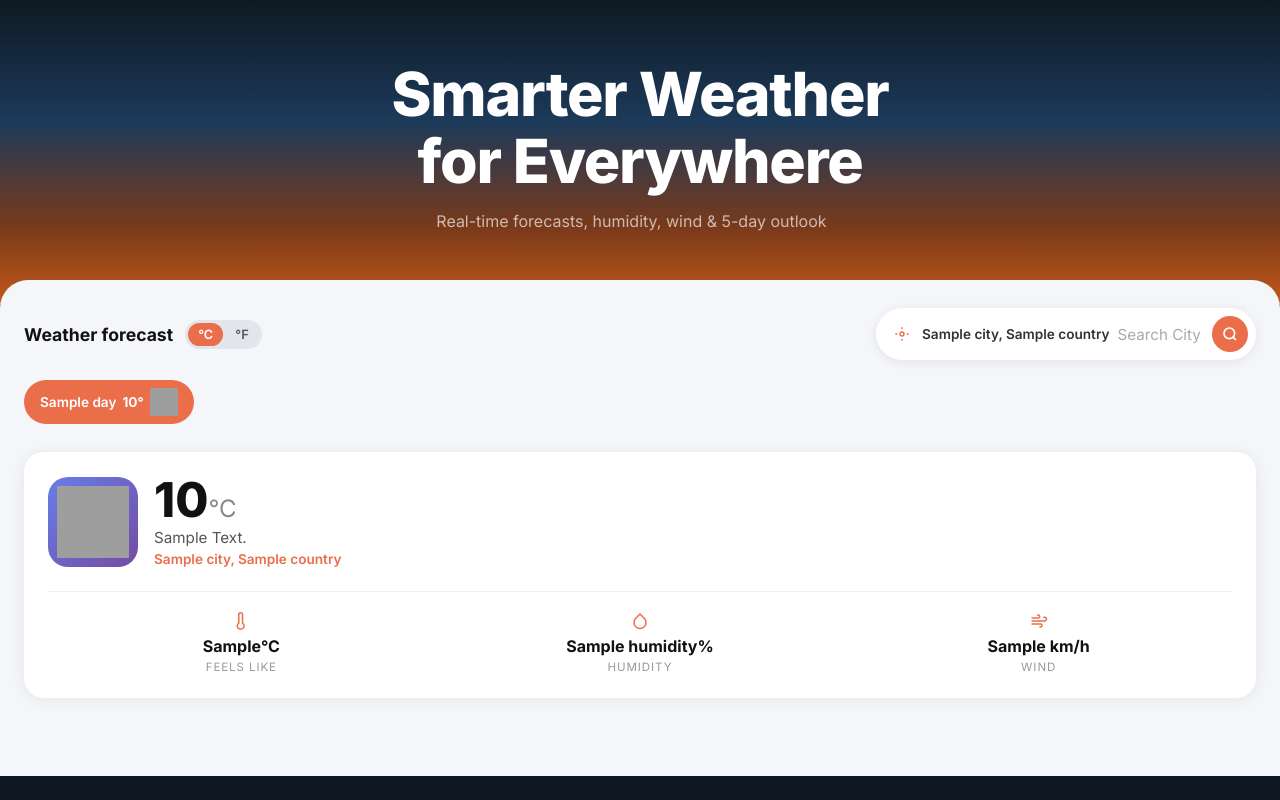
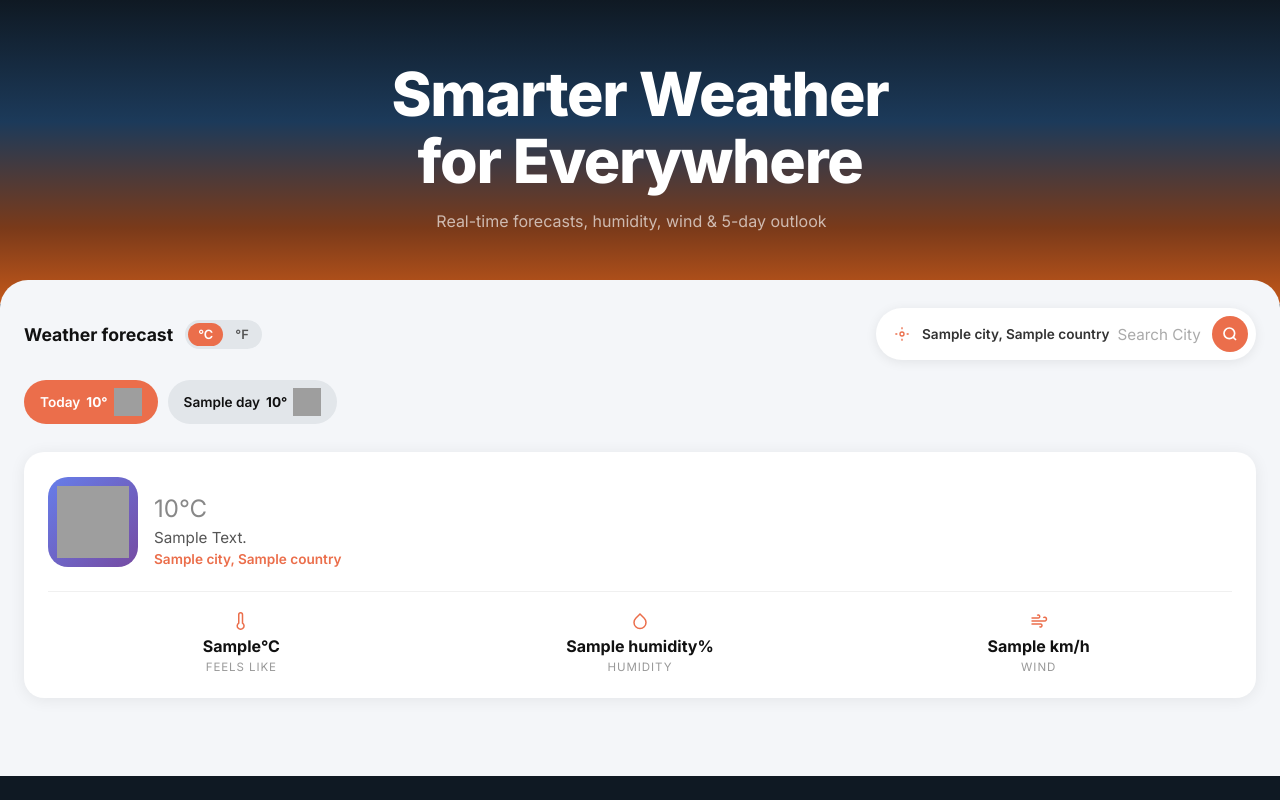
Before and after one commit to tranquilo121-pixel/flask-weather-app, a Flask app: template templates/index.html in a window 1280 px wide. Run offline with Flask 2, Linux system fonts and the light colour scheme; the template is opened without the code that fills it: most values are stand-ins (such as "Sample title", 1, 10 or a date in 2020); grey boxes are pictures that could not be loaded.

Commit message:
Clickable day pills — each shows full weather details

```diff
--- a/app.py
+++ b/app.py
@@ -67,8 +67,12 @@ def get_forecast(city=None, lat=None, lon=None):
             forecast.append({
                 "date": date,
                 "day_name": datetime.strptime(date, "%Y-%m-%d").strftime("%a"),
+                "temp": round(item["main"]["temp"]),
                 "temp_max": round(item["main"]["temp_max"]),
                 "temp_min": round(item["main"]["temp_min"]),
+                "feels_like": round(item["main"]["feels_like"]),
+                "humidity": item["main"]["humidity"],
+                "wind_speed": round(item.get("wind", {}).get("speed", 0) * 3.6, 1),
                 "icon": w["icon"],
                 "description": w["description"],
             })
--- a/templates/index.html
+++ b/templates/index.html
@@ -44,8 +44,13 @@
 
       {% if forecast %}
       <div class="day-strip">
+        <div class="day-pill active" onclick="showDay(this, 'today')">
+          <span class="day-name">Today</span>
+          <span class="day-temp">{{ weather.temp }}°</span>
+          <img src="https://openweathermap.org/img/wn/{{ weather.icon }}.png" alt="" />
+        </div>
         {% for day in forecast %}
-        <div class="day-pill {% if loop.first %}active{% endif %}">
+        <div class="day-pill" onclick="showDay(this, '{{ loop.index0 }}')">
           <span class="day-name">{{ day.day_name }}</span>
           <span class="day-temp">{{ day.temp_max }}°</span>
           <img src="https://openweathermap.org/img/wn/{{ day.icon }}.png" alt="" />
@@ -55,14 +60,14 @@
       {% endif %}
 
       {% if weather %}
-      <div class="weather-panel">
+      <div class="weather-panel" id="weather-panel">
         <div class="weather-main">
           <div class="weather-icon-wrap">
-            <img src="https://openweathermap.org/img/wn/{{ weather.icon }}@2x.png" alt="{{ weather.description }}" />
+            <img id="panel-icon" src="https://openweathermap.org/img/wn/{{ weather.icon }}@2x.png" alt="" />
           </div>
           <div class="weather-info">
-            <div class="big-temp">{{ weather.temp }}<span>°C</span></div>
-            <div class="weather-desc">{{ weather.description }}</div>
+            <div class="big-temp"><span id="panel-temp">{{ weather.temp }}</span><span>°C</span></div>
+            <div class="weather-desc" id="panel-desc">{{ weather.description }}</div>
             <div class="weather-city">{{ weather.city }}{% if weather.country %}, {{ weather.country }}{% endif %}</div>
           </div>
         </div>
@@ -70,17 +75,17 @@
         <div class="detail-strip">
           <div class="detail-item">
             <svg width="18" height="18" viewBox="0 0 24 24" fill="none" stroke="currentColor" stroke-width="2"><path d="M14 14.76V3.5a2.5 2.5 0 0 0-5 0v11.26a4.5 4.5 0 1 0 5 0z"/></svg>
-            <span class="d-val">{{ weather.feels_like }}°C</span>
+            <span class="d-val" id="panel-feels">{{ weather.feels_like }}°C</span>
             <span class="d-lbl">Feels Like</span>
           </div>
           <div class="detail-item">
             <svg width="18" height="18" viewBox="0 0 24 24" fill="none" stroke="currentColor" stroke-width="2"><path d="M12 2.69l5.66 5.66a8 8 0 1 1-11.31 0z"/></svg>
-            <span class="d-val">{{ weather.humidity }}%</span>
+            <span class="d-val" id="panel-humidity">{{ weather.humidity }}%</span>
             <span class="d-lbl">Humidity</span>
           </div>
           <div class="detail-item">
             <svg width="18" height="18" viewBox="0 0 24 24" fill="none" stroke="currentColor" stroke-width="2"><path d="M9.59 4.59A2 2 0 1 1 11 8H2m10.59 11.41A2 2 0 1 0 14 16H2m15.73-8.27A2.5 2.5 0 1 1 19.5 12H2"/></svg>
-            <span class="d-val">{{ weather.wind_speed }} km/h</span>
+            <span class="d-val" id="panel-wind">{{ weather.wind_speed }} km/h</span>
             <span class="d-lbl">Wind</span>
           </div>
         </div>
@@ -96,6 +101,41 @@
     </section>
 
     <script>
+      var today = {
+        temp: "{{ weather.temp if weather else '' }}",
+        feels_like: "{{ weather.feels_like if weather else '' }}",
+        humidity: "{{ weather.humidity if weather else '' }}",
+        wind_speed: "{{ weather.wind_speed if weather else '' }}",
+        icon: "{{ weather.icon if weather else '' }}",
+        desc: "{{ weather.description if weather else '' }}"
+      };
+
+      var forecast = [
+        {% for day in forecast %}
+        {
+          temp: "{{ day.temp }}",
+          feels_like: "{{ day.feels_like }}",
+          humidity: "{{ day.humidity }}",
+          wind_speed: "{{ day.wind_speed }}",
+          icon: "{{ day.icon }}",
+          desc: "{{ day.description }}"
+        }{% if not loop.last %},{% endif %}
+        {% endfor %}
+      ];
+
+      function showDay(el, key) {
+        document.querySelectorAll('.day-pill').forEach(function(p){ p.classList.remove('active'); });
+        el.classList.add('active');
+        var d = key === 'today' ? today : forecast[parseInt(key)];
+        if (!d) return;
+        document.getElementById('panel-temp').textContent = d.temp;
+        document.getElementById('panel-feels').textContent = d.feels_like + '°C';
+        document.getElementById('panel-humidity').textContent = d.humidity + '%';
+        document.getElementById('panel-wind').textContent = d.wind_speed + ' km/h';
+        document.getElementById('panel-icon').src = 'https://openweathermap.org/img/wn/' + d.icon + '@2x.png';
+        document.getElementById('panel-desc').textContent = d.desc;
+      }
+
       document.getElementById('gps-btn').addEventListener('click', function () {
         if (!navigator.geolocation) { alert('Geolocation not supported.'); return; }
         this.style.opacity = '0.5';
```
